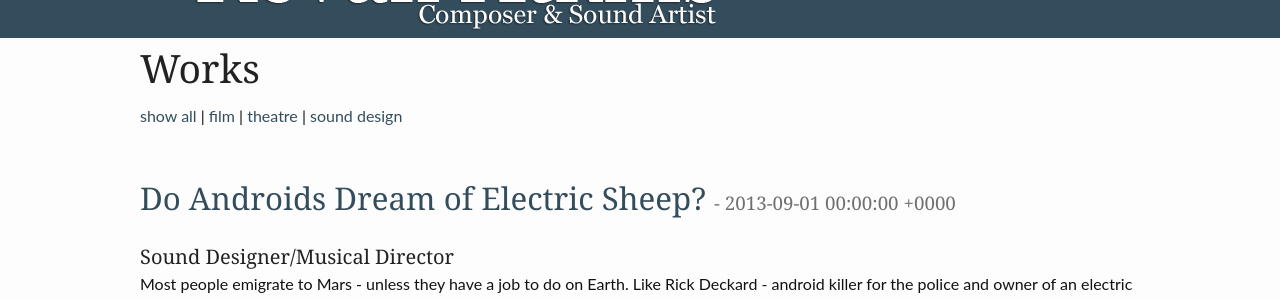
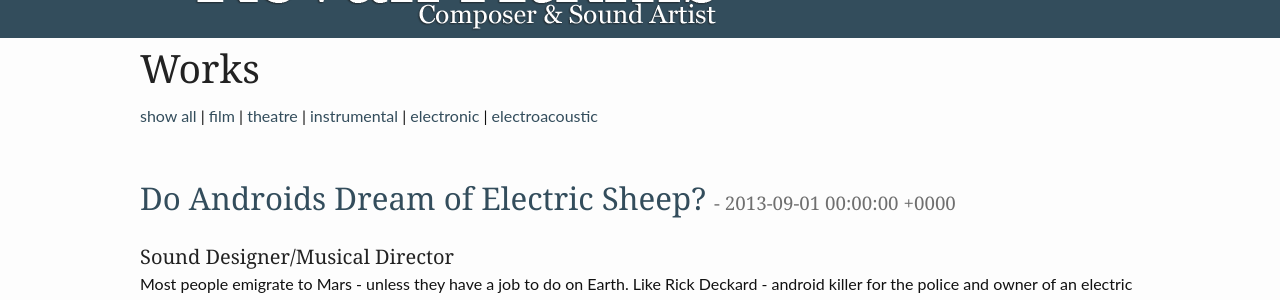
Before and after one commit to unclewalter/unclewalter.github.io, a Jekyll site: the page built from pages/works.md, in a window 1280 px wide. Shown: the part 187-487 px from the top of the page. Built offline with Jekyll 4.4.1, drawn with Linux system fonts in a browser that asks for light colours.

Commit message:
Changing sort categories in works page.

```diff
--- a/_layouts/works.html
+++ b/_layouts/works.html
@@ -11,7 +11,9 @@ header:
 	<div id="filters" class="button-group"> <a class="filter" category-filter="all">show all</a> |
 	  <a class="filter" category-filter="film">film</a> |
 	  <a class="filter" category-filter="theatre">theatre</a> |
-	  <a class="filter" category-filter="sound-design">sound design</a>
+	  <a class="filter" category-filter="instrumental">instrumental</a> |
+	  <a class="filter" category-filter="electronic">electronic</a> |
+	  <a class="filter" category-filter="electroacoustic">electroacoustic</a>
 	</div>
 </div>
 
```
